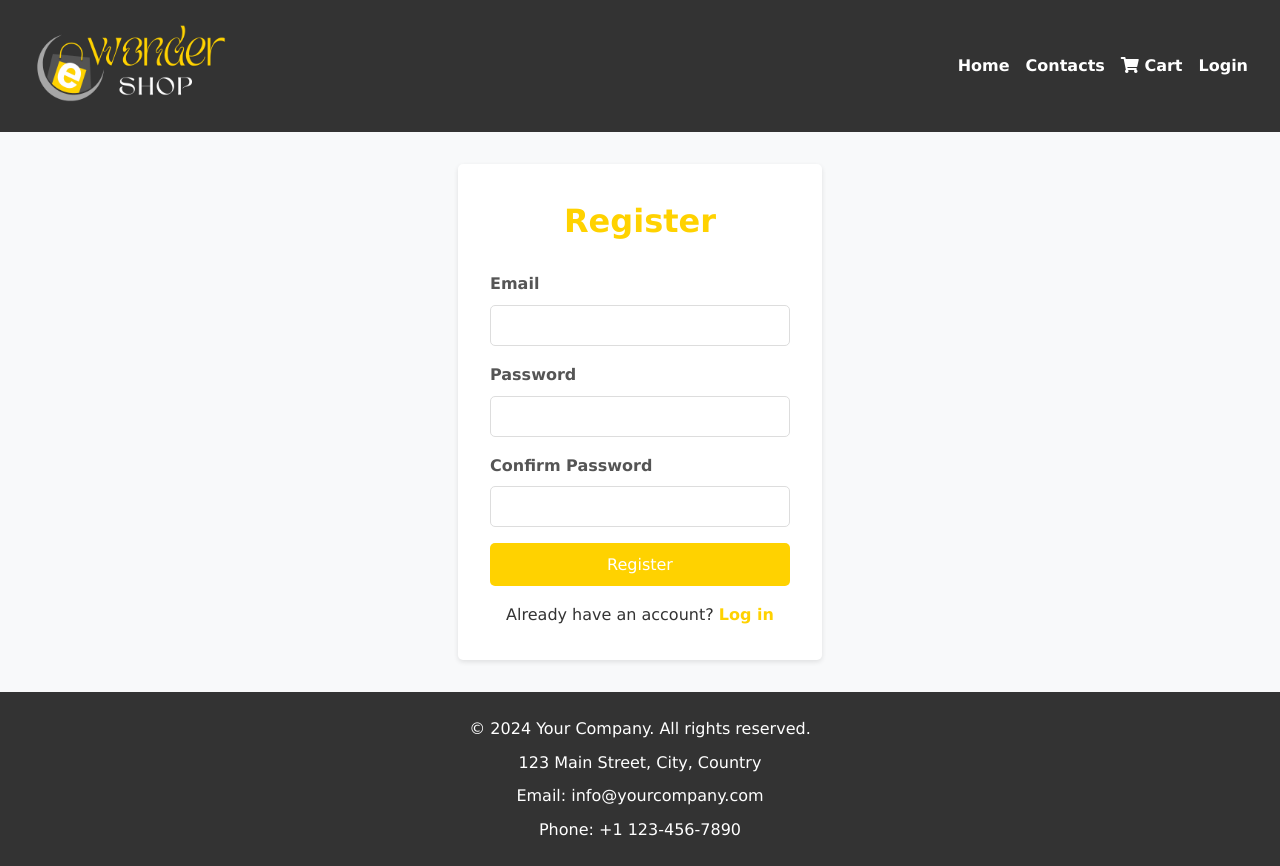
After one commit to Fedt2407/16_Online_Store, a Flask app: page /register in a window 1280 px wide. The commit adds this page. Run offline with Flask 3, Linux system fonts and the light colour scheme.

Commit message:
implemented register and login html

```diff
--- a/main.py
+++ b/main.py
@@ -47,5 +47,13 @@ def home():
 def contacts():
     return render_template('contacts.html')
 
+@app.route('/register')
+def register():
+    return render_template('register.html')
+
+@app.route('/login')
+def login():
+    return render_template('login.html')
+
 if __name__ == '__main__':
     app.run(debug=True)
--- a/static/styles.css
+++ b/static/styles.css
@@ -113,11 +113,10 @@ nav a:hover {
 
 /* Product Sections */
 main {
-  padding: 2rem;
-}
-
-section {
-  margin-bottom: 2rem;
+  display: flex;
+  justify-content: center;
+  align-items: center;
+  min-height: 70vh;
 }
 
 .product-card {
@@ -277,3 +276,74 @@ form .field textarea {
 .inner .btn {
   margin: 0 30%;
 }
+
+/* Register e login section */
+.register-page {
+  background: #fff;
+  padding: 2rem;
+  border-radius: 5px;
+  box-shadow: 0 2px 5px rgba(0, 0, 0, 0.1);
+  max-width: 400px;
+  width: 100%;
+}
+
+.register-page h1 {
+  font-size: 2rem;
+  margin-bottom: 1.5rem;
+  text-align: center;
+  color: #ffd200;
+  width: 300px;
+}
+
+.register-form {
+  display: flex;
+  flex-direction: column;
+}
+
+.form-group {
+  margin-bottom: 1rem;
+}
+
+.form-group label {
+  display: block;
+  margin-bottom: 0.5rem;
+  font-weight: bold;
+  color: #555;
+}
+
+.form-group input {
+  width: 100%;
+  padding: 0.75rem;
+  border: 1px solid #ddd;
+  border-radius: 5px;
+}
+
+.btn-register {
+  padding: 0.75rem;
+  background: #ffd200;
+  color: #fff;
+  border: none;
+  border-radius: 5px;
+  cursor: pointer;
+  font-size: 1rem;
+  text-align: center;
+}
+
+.btn-register:hover {
+  background: #333;
+}
+
+.login-link {
+  margin-top: 1rem;
+  text-align: center;
+}
+
+.login-link a {
+  color: #ffd200;
+  text-decoration: none;
+  font-weight: 600;
+}
+
+.login-link a:hover {
+  text-decoration: underline;
+}
--- a/templates/base.html
+++ b/templates/base.html
@@ -19,11 +19,11 @@
       <nav>
         <ul>
           <li><a href="{{ url_for('home') }}">Home</a></li>
-          <li><a href="#">Register</a></li>
           <li><a href="{{ url_for('contacts') }}">Contacts</a></li>
           <li>
             <a href="#"><i class="fas fa-shopping-cart"></i> Cart</a>
           </li>
+          <li><a href="{{ url_for('register') }}">Login</a></li>
         </ul>
       </nav>
     </header>
--- /dev/null
+++ b/templates/register.html
@@ -0,0 +1,32 @@
+{% extends 'base.html' %} {% block content %}
+
+<main>
+  <section class="register-page">
+    <h1>Register</h1>
+    <form class="register-form">
+      <div class="form-group">
+        <label for="email">Email</label>
+        <input type="email" id="email" name="email" required />
+      </div>
+      <div class="form-group">
+        <label for="password">Password</label>
+        <input type="password" id="password" name="password" required />
+      </div>
+      <div class="form-group">
+        <label for="confirm-password">Confirm Password</label>
+        <input
+          type="password"
+          id="confirm-password"
+          name="confirm-password"
+          required
+        />
+      </div>
+      <button type="submit" class="btn-register">Register</button>
+    </form>
+    <p class="login-link">
+      Already have an account? <a href="{{ url_for('login') }}">Log in</a>
+    </p>
+  </section>
+</main>
+
+{% endblock %}
```
Also changed, not shown: templates/login.html (added, +21 -0 lines), templates/products.html (added, +21 -0 lines).
